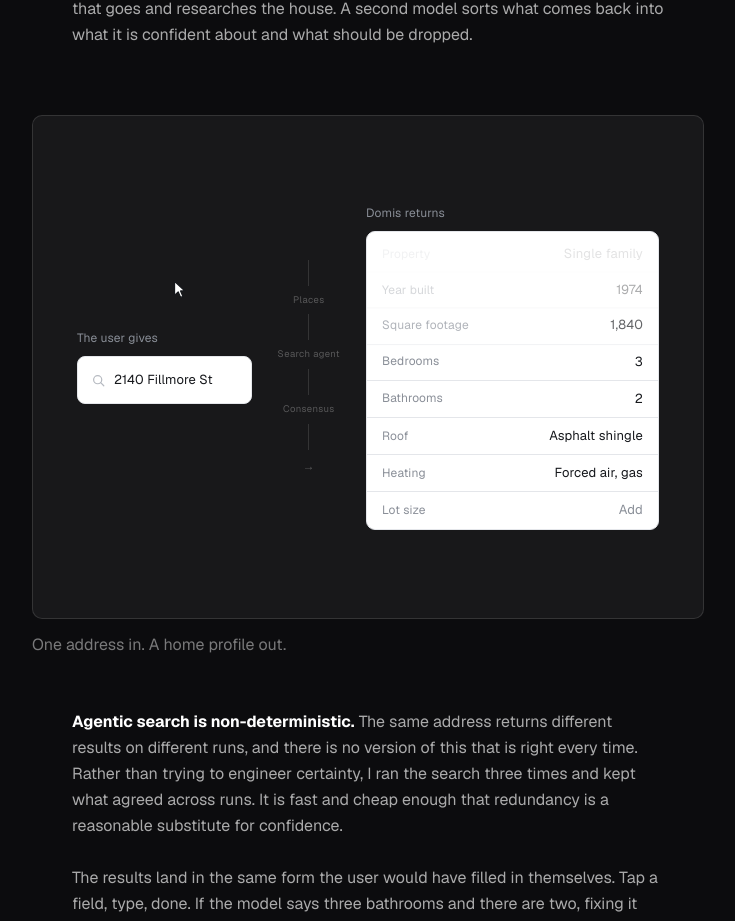
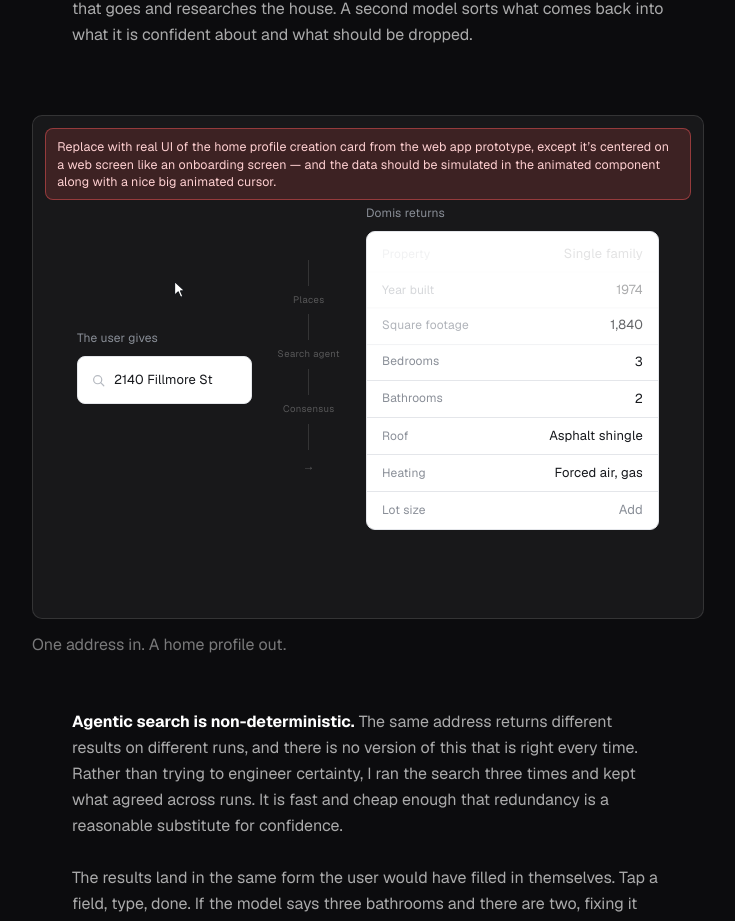
Before and after one commit to hridaew/hridaew-portfolio, a Next.js app: page /domis in a window 1280 px wide. Shown: the part 4273-5194 px from the top of the page, without its empty margins (272-1007 px from the left). Built offline with nearby package versions, Linux system fonts and the light colour scheme.

Commit message:
Add replace note on Domis address media mock
Annotate the address I/O figure with a production note to swap in
the web onboarding home-profile card and animated cursor.

Co-authored-by: hridaew <hridaew@users.noreply.github.com>

```diff
--- a/src/components/domis/DomisCaseStudyBody.tsx
+++ b/src/components/domis/DomisCaseStudyBody.tsx
@@ -353,6 +353,12 @@ export function DomisCaseStudyBody() {
       <Reveal>
         <figure className="dcs-figure">
           <div className="dcs-media">
+            <p className="dcs-replace-tag">
+              Replace with real UI of the home profile creation card from the
+              web app prototype, except it&rsquo;s centered on a web screen like
+              an onboarding screen — and the data should be simulated in the
+              animated component along with a nice big animated cursor.
+            </p>
             <div className="dcs-io">
               <div className="dcs-in">
                 <p className="dcs-lbl dcs-io-label">The user gives</p>
--- a/src/components/domis/domis-case-study.css
+++ b/src/components/domis/domis-case-study.css
@@ -358,6 +358,25 @@
   padding: 2.75rem;
 }
 
+.domis-cs .dcs-replace-tag {
+  position: absolute;
+  top: 0.75rem;
+  left: 0.75rem;
+  right: 0.75rem;
+  z-index: 3;
+  margin: 0;
+  padding: 0.55rem 0.7rem;
+  border-radius: 8px;
+  border: 1px solid rgba(255, 90, 91, 0.45);
+  background: rgba(255, 90, 91, 0.16);
+  color: #ffd0d1;
+  font-size: 0.78rem;
+  line-height: 1.4;
+  letter-spacing: 0.01em;
+  text-align: left;
+  pointer-events: none;
+}
+
 .domis-cs .dcs-media.dcs-media-fit {
   aspect-ratio: auto;
   height: auto;
```
